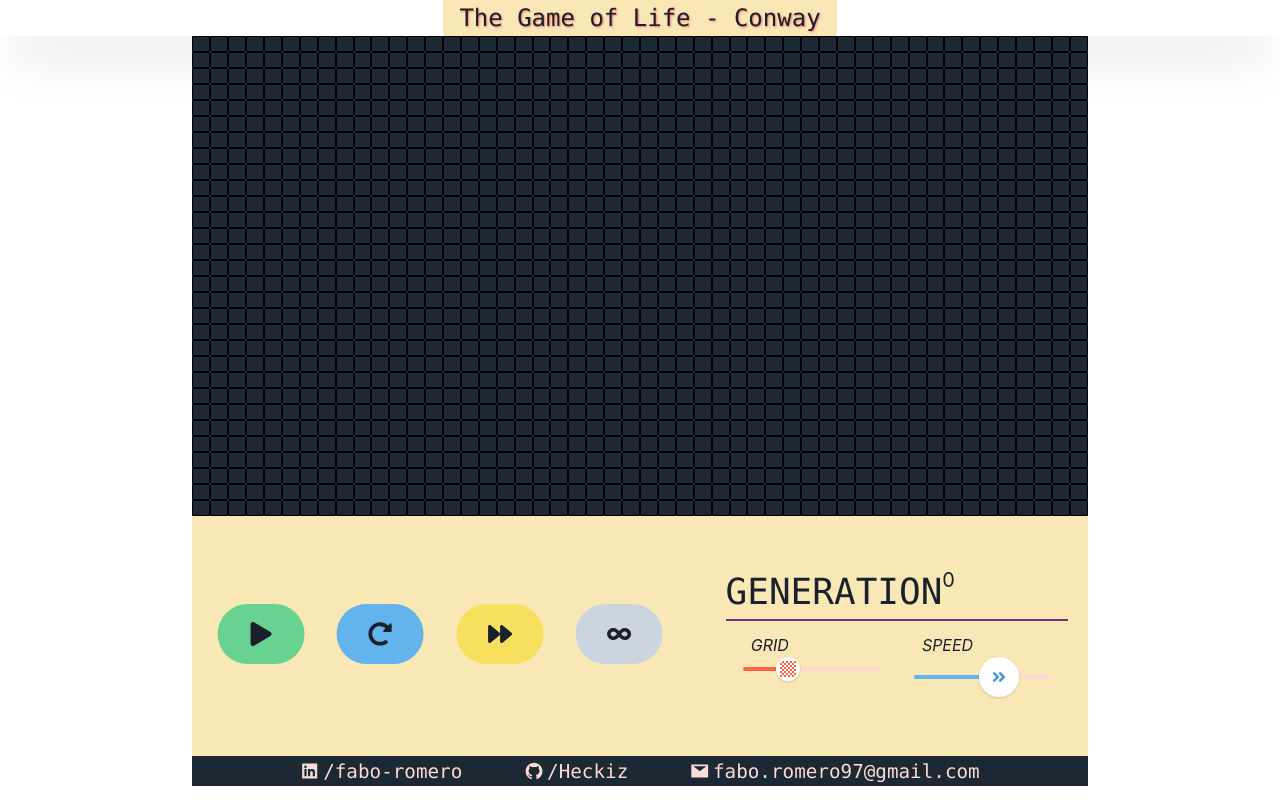
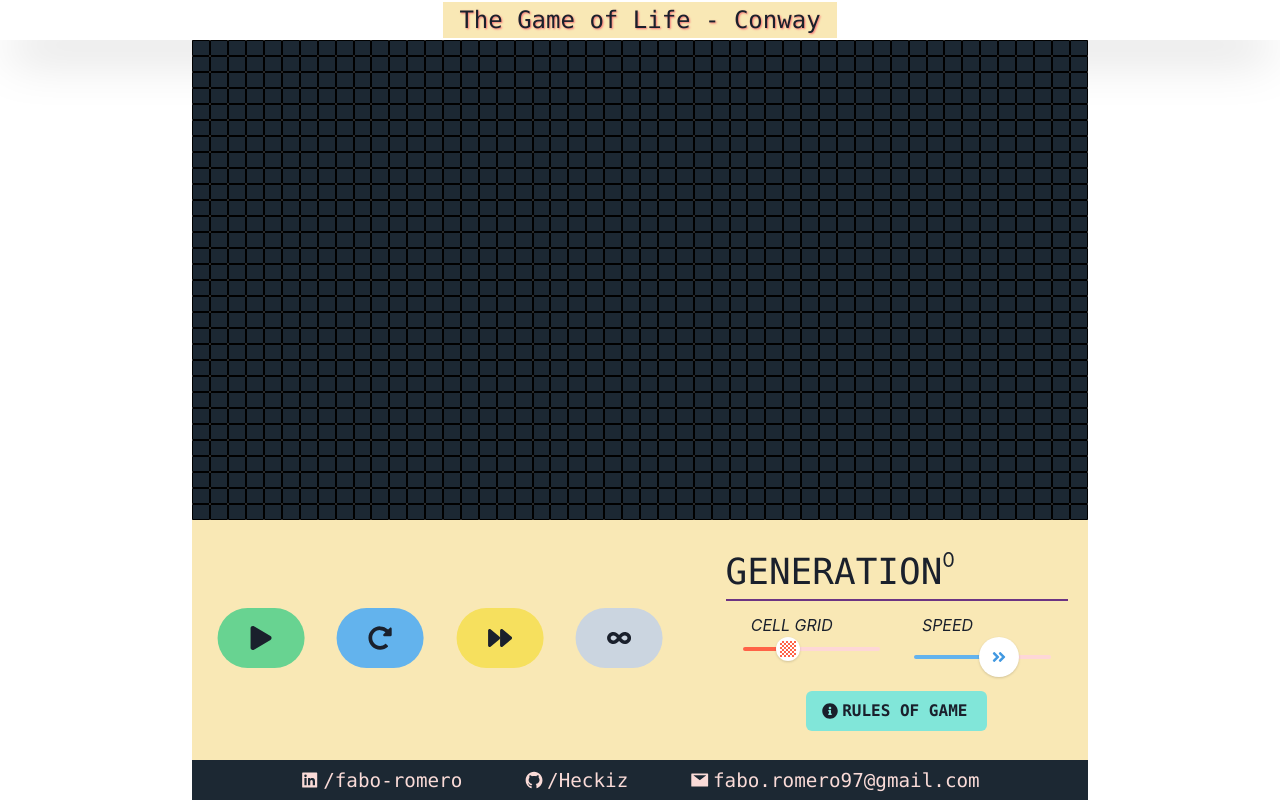
Before and after one commit to Heckiz/gameOfLife-Conway, a React (Vite) app: page / in a window 1280 px wide. Built offline with nearby package versions, Linux system fonts and the light colour scheme.

Commit message:
added modal with the rules of survival

```diff
--- a/src/components/Footer/Footer.jsx
+++ b/src/components/Footer/Footer.jsx
@@ -11,7 +11,7 @@ from {  transform: scale(0.9);}
 to { transform: scale(1.0); }`
 
     return (
-        <Flex justifyContent="center">
+        <Flex justifyContent="center" h="5vh">
             <Box color="#FADBD8" bg="#1C2833" d="flex" justifyContent="center" w={{ base: "100vw", lg: "70vw" }} h="100%" overflow="hidden">
                 <HStack animation={`${animateMobile} infinite 15s alternate`}
                     spacing="4rem" >
@@ -19,7 +19,7 @@ to { transform: scale(1.0); }`
                         w="max-content" d="flex"
                         alignItems="center"
                     >
-                        <Icon as={AiFillLinkedin} mr="1" fontSize={{base:"4xl", md:"xl"}} />
+                        <Icon as={AiFillLinkedin} mr="1" fontSize={{base:"2xl", md:"xl"}} />
                         <Text
                             fontSize={{ base: "sm", md: "lg", lg: "xl" }}
                             d={{ base: "none", md: "block" }}
@@ -31,7 +31,7 @@ to { transform: scale(1.0); }`
                         w="max-content" d="flex"
                         alignItems="center"
                     >
-                        <Icon as={AiFillGithub} mr="1" fontSize={{base:"3xl", md:"xl"}} />
+                        <Icon as={AiFillGithub} mr="1" fontSize={{base:"2xl", md:"xl"}} />
                         <Text
                             fontSize={{ base: "sm", md: "lg", lg: "xl" }}
                             d={{ base: "none", md: "block" }}
@@ -43,7 +43,7 @@ to { transform: scale(1.0); }`
                         w="max-content" d="flex"
                         alignItems="center"
                     >
-                        <Icon as={AiFillMail} mr="1" fontSize={{base:"3xl", md:"xl"}} />
+                        <Icon as={AiFillMail} mr="1" fontSize={{base:"2xl", md:"xl"}} />
                         <Text
                             fontSize={{ base: "sm", md: "lg", lg: "xl" }}
                             d={{ base: "none", md: "block" }}
--- a/src/components/GamePanel/GamePanel.jsx
+++ b/src/components/GamePanel/GamePanel.jsx
@@ -9,7 +9,7 @@ import {
     drawOscillators,
     playSimulation
 } from "../../app/gameOfLife/gameOfLifeSlice";
-import { FaPlay, FaPause, FaRedoAlt, FaAngleDoubleRight, FaCogs, FaInfinity, FaChessBoard, FaForward } from "react-icons/fa"
+import { FaPlay, FaSkullCrossbones, FaChild, FaBaby, FaInfoCircle, FaPause, FaRedoAlt, FaAngleDoubleRight, FaCogs, FaInfinity, FaChessBoard, FaForward } from "react-icons/fa"
 import {
     Button,
     Icon,
@@ -25,23 +25,37 @@ import {
     SliderTrack,
     SliderFilledTrack,
     SliderThumb,
-    Box
+    Box,
+    Modal,
+    ModalOverlay,
+    ModalContent,
+    ModalHeader,
+    ModalFooter,
+    ModalBody,
+    ModalCloseButton,
+    useDisclosure,
+    List,
+    ListItem,
+    ListIcon
 } from '@chakra-ui/react';
 
 export default function GamePanel({ gameConfig, running, generations }) {
+
+    const { isOpen, onOpen, onClose } = useDisclosure()
 
     const dispatch = useDispatch();
 
     useInterval(() => dispatch(playSimulation()), running ? gameConfig.speed : null)
 
     return (
-        <Flex justifyContent="center" >
+        <Flex justifyContent="center" h="30vh">
 
             <Flex px="5" pb="1" bg="#F9E8B5"
                 w={{ base: "100%", lg: "70vw" }} h="30vh"
                 alignItems="center"
             >
 
+                {/* CONTROL BUTTONS */}
                 <Grid
                     gap={{ base: "8", lg: "1" }}
                     w="60%" p="5"
@@ -111,6 +125,8 @@ export default function GamePanel({ gameConfig, running, generations }) {
 
                 </Grid>
 
+
+
                 <Grid w="40%">
 
                     <GridItem
@@ -130,11 +146,16 @@ export default function GamePanel({ gameConfig, running, generations }) {
                     </GridItem>
 
                     {/* config option on small devices */}
-                    <GridItem display={{ base: "block", lg: "none" }}
-                        mx="auto" onClick={() => { if (running) { dispatch(handleRunning()) } }} >
+
+                    <GridItem
+                        display={{ base: "flex", lg: "none" }} mx="auto"
+                        onClick={() => { if (running) { dispatch(handleRunning()) } }}
+                    >
 
                         <Menu>
-                            <MenuButton w="90px"
+
+                            <MenuButton
+                                w="90px"
                                 borderRadius="5"
                                 backgroundColor="#A9CCE3">
                                 <Icon fontSize="40px" as={FaCogs} />
@@ -143,8 +164,8 @@ export default function GamePanel({ gameConfig, running, generations }) {
                             <MenuList>
                                 <MenuItem>
                                     <Text as="cite" px="2">CELL GRID</Text>
-                                    <Slider aria-label="slider-ex-1" onChange={(value) => dispatch(handleGrid(value))}
-                                        defaultValue={gameConfig.rows} min={20} max={50} step={5}>
+                                    <Slider onChange={(value) => dispatch(handleGrid(value))}
+                                        value={gameConfig.rows} min={20} max={50} step={5}>
                                         <SliderTrack bg="red.100">
                                             <SliderFilledTrack bg="tomato" />
                                         </SliderTrack>
@@ -157,7 +178,7 @@ export default function GamePanel({ gameConfig, running, generations }) {
                                 <MenuItem>
                                     <Text as="cite" px="2">SPEED</Text>
                                     <Slider onChange={(value) => dispatch(handleSpeed(value))}
-                                        defaultValue={-gameConfig.speed} min={-800} max={-0} step={50}>
+                                        value={-gameConfig.speed} min={-800} max={-0} step={50}>
                                         <SliderTrack bg="red.100">
                                             <SliderFilledTrack bg="blue.300" />
                                         </SliderTrack>
@@ -172,12 +193,14 @@ export default function GamePanel({ gameConfig, running, generations }) {
 
                     </GridItem>
 
+
                     {/* config option on large devices */}
+
                     <GridItem display={{ base: "none", lg: "flex" }} justifyContent="space-around">
 
                         <Box w="40%">
-                            <Text as="cite" px="2">GRID</Text>
-                            <Slider aria-label="slider-ex-1" onChange={(value) => dispatch(handleGrid(value))} defaultValue={gameConfig.rows} min={20} max={50} step={5}>
+                            <Text as="cite" px="2">CELL GRID</Text>
+                            <Slider aria-label="slider-ex-1" onChange={(value) => dispatch(handleGrid(value))} value={gameConfig.rows} min={20} max={50} step={5}>
                                 <SliderTrack bg="red.100">
                                     <SliderFilledTrack bg="tomato" />
                                 </SliderTrack>
@@ -189,7 +212,7 @@ export default function GamePanel({ gameConfig, running, generations }) {
 
                         <Box w="40%">
                             <Text as="cite" px="2">SPEED</Text>
-                            <Slider onChange={(value) => dispatch(handleSpeed(value))} defaultValue={-gameConfig.speed} min={-800} max={-0} step={50}>
+                            <Slider onChange={(value) => dispatch(handleSpeed(value))} value={-gameConfig.speed} min={-800} max={-0} step={50}>
                                 <SliderTrack bg="red.100">
                                     <SliderFilledTrack bg="blue.300" />
                                 </SliderTrack>
@@ -201,7 +224,68 @@ export default function GamePanel({ gameConfig, running, generations }) {
 
                     </GridItem>
 
+
+
+                    <GridItem
+                        pt="2" d="flex"
+                        justifyContent="center"
+                        alignItems="center"
+                    >
+                        <Button bg="teal.200"
+                            onClick={onOpen} mx="3"
+                            w={{ base: "90px", lg: "max-content" }}
+                        >
+                            <Icon as={FaInfoCircle}
+                                fontSize={{ base: "2xl", lg: "md" }} />
+
+                            <Text
+                                d={{ base: "none", lg: "block" }}
+                                p="1" as="samp"
+                            >
+                                RULES OF GAME
+
+                            </Text>
+
+                        </Button>
+
+                        <Modal isOpen={isOpen} onClose={onClose} >
+
+                            <ModalOverlay />
+                            <ModalContent bg="#1C2833" mx="2">
+                                <ModalHeader textAlign="center" color="teal.300" as="samp">RULES OF SURVIVAL</ModalHeader>
+                                <ModalCloseButton color="white" fontSize="lg" />
+                                <ModalBody color="white" >
+                                    <List spacing={3}>
+                                        <ListItem>
+                                            <ListIcon as={FaSkullCrossbones} color="red.300"/>
+                                            Any live cell with fewer than two live neighbours dies, as if by underpopulation.
+                                        </ListItem>
+                                        <ListItem>
+                                            <ListIcon as={FaChild} color="green.200"/>
+                                            Any live cell with two or three live neighbours lives on to the next generation.
+                                        </ListItem>
+                                        <ListItem>
+                                            <ListIcon as={FaSkullCrossbones}  color="red.300"/>
+                                            Any live cell with more than three live neighbours dies, as if by overpopulation.
+                                        </ListItem>
+                                        <ListItem>
+                                            <ListIcon as={FaBaby} color="green.200" />
+                                            Any dead cell with exactly three live neighbours becomes a live cell, as if by reproduction.
+                                        </ListItem>
+                                    </List>
+                                </ModalBody>
+
+                                <ModalFooter>
+                                    <Button variant="link">+info</Button>
+                                </ModalFooter>
+                            </ModalContent>
+                        </Modal>
+                    </GridItem>
+
                 </Grid>
+
+
+
 
 
             </Flex>
--- a/src/pages/GameOfLife.jsx
+++ b/src/pages/GameOfLife.jsx
@@ -17,7 +17,7 @@ export default function GameOfLife() {
     return (
         <Box>
             <Box
-                d="flex" justifyContent="center" boxShadow="2xl"
+                d="flex" h="5vh" justifyContent="center" alignItems="center" boxShadow="2xl"
             >
                 <Text
                     px="4" bg="#F9E8B5"
```
